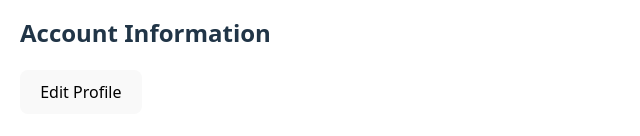
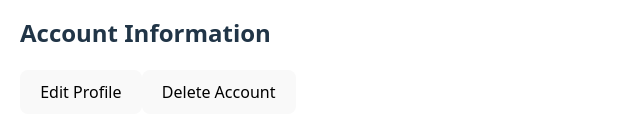
Before and after one commit to Jnoox/SpeakEase-frontend, a React (Vite) app: page /profile in a window 1280 px wide. Shown: the part 420-556 px from the top of the page, without its empty margins (0-640 px from the left). Built offline with nearby package versions, Linux system fonts and the light colour scheme; no server answers; sample sign-in values are in the browser's storage.

Commit message:
add handleDeleteAccount to user and update signup

```diff
--- a/src/components/Auth/SignUp.jsx
+++ b/src/components/Auth/SignUp.jsx
@@ -7,12 +7,13 @@ export default function SignUp() {
   const [username, setUsername] = useState('')
   const [email, setEmail] = useState('')
   const [password, setPassword] = useState('')
+  const [age, setAge] = useState('')
   const navigate = useNavigate()
 
   const handleSubmit = async (e) => {
     e.preventDefault()
     try {
-      await axios.post('http://127.0.0.1:8000/api/signup/', { username, password, email })
+      await axios.post('http://127.0.0.1:8000/api/users/signup/', { username, password, email, age })
       navigate('/login')
     } catch (err) {
       console.error(err)
@@ -25,6 +26,7 @@ export default function SignUp() {
       <h2>Sign Up</h2>
       <input placeholder='Username' value={username} onChange={e => setUsername(e.target.value)} />
       <input placeholder='Email' value={email} onChange={e => setEmail(e.target.value)} />
+      <input placeholder="Age" value={age} onChange={e => setAge(e.target.value)}/>
       <input type='password' placeholder='Password' value={password} onChange={e => setPassword(e.target.value)} />
       <button type='submit'>Sign Up</button>
     </form>
--- a/src/components/Profile/Profile.jsx
+++ b/src/components/Profile/Profile.jsx
@@ -1,9 +1,11 @@
 import { useState, useEffect } from "react"
 import { authRequest } from "../../lib/auth"
+import { useNavigate } from 'react-router'
 
 // source helper: https://jasonwatmore.com/post/2020/11/02/react-fetch-http-put-request-examples
 export default function Profile() {
 
+  const navigate = useNavigate()
   const [profileData, setProfileData] = useState(null)
   const [userData, setUserData] = useState(null)
   const [EditingData, setEditingData] = useState(false)
@@ -67,6 +69,21 @@ export default function Profile() {
     console.log(formData)
   }
 
+  //source helper: https://stackoverflow.com/questions/66896221/removing-the-token-from-local-storage
+  //source helper: https://stackoverflow.com/questions/74335838/how-to-delete-user-account-when-user-clicks-delete-button-in-react
+  async function handleDeleteAccount() {
+    try {
+      await authRequest({
+        method: 'delete',
+        url: 'http://127.0.0.1:8000/api/profile/'
+      })
+      localStorage.removeItem('access_token')
+      localStorage.removeItem('refresh_token')
+      navigate('/')
+    } catch (error) {
+      console.log(error)
+    }
+  }
 
   return (
     <div style={{ padding: '20px', maxWidth: '600px', margin: '0 auto' }}>
@@ -92,6 +109,9 @@ export default function Profile() {
         <div>
           <button onClick={() => setEditingData(true)}>
             Edit Profile
+          </button>
+          <button onClick={handleDeleteAccount}>
+            Delete Account
           </button>
         </div>
       )}
```
